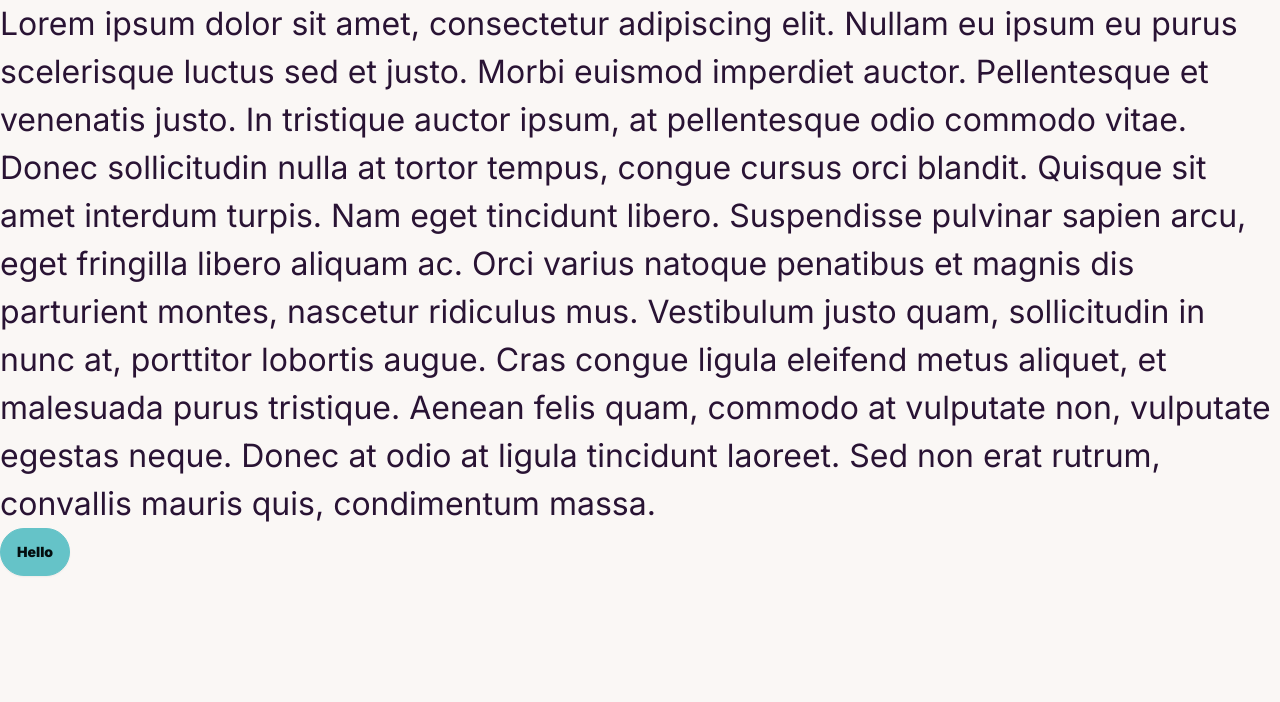
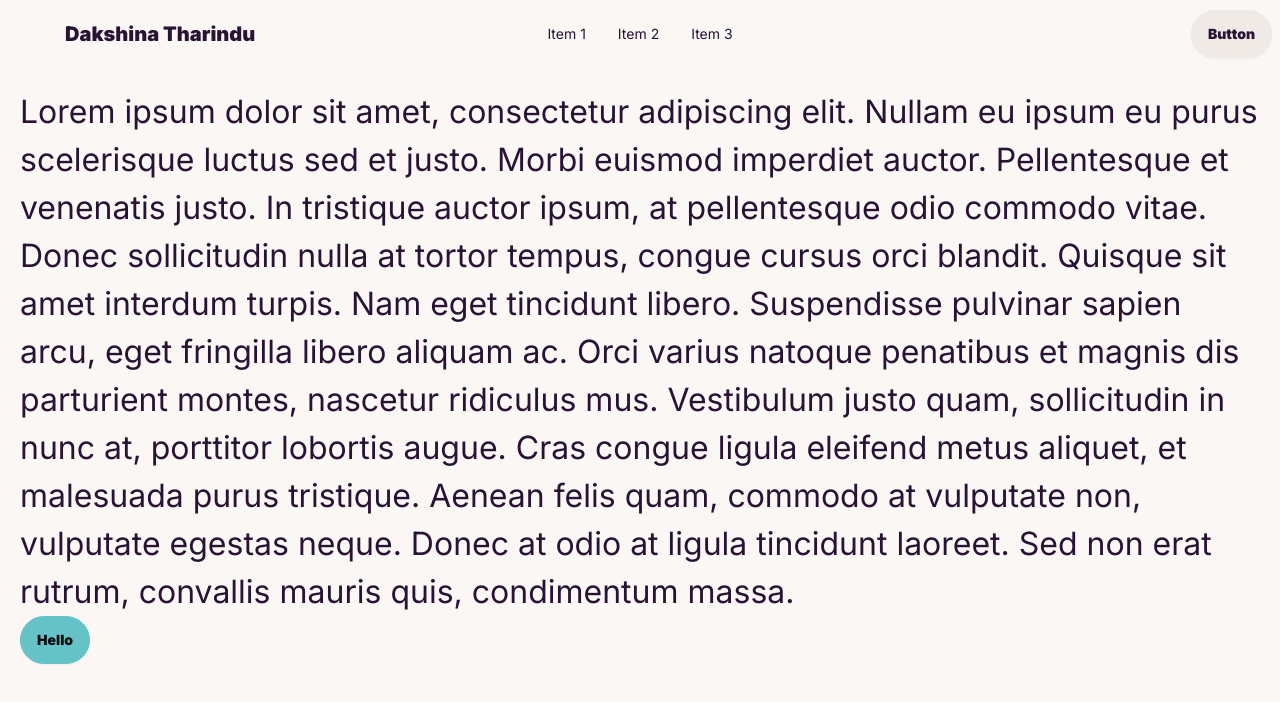
Before and after one commit to dakshinatharindu/dakshina.me, a Next.js app: page / in a window 1280 px wide. Shown: the top 702 px of the page. Built offline with nearby package versions, Linux system fonts and the light colour scheme.

Commit message:
add navbar

```diff
--- /dev/null
+++ b/app/NavBar.tsx
@@ -0,0 +1,30 @@
+import Link from "next/link";
+import React from "react";
+
+const NavBar = () => {
+  return (
+    <div className="navbar bg-base-100">
+      <div className="navbar-start">
+        <a className="btn btn-ghost text-xl ml-10">Dakshina Tharindu</a>
+      </div>
+      <div className="navbar-center lg:flex">
+        <ul className="menu menu-horizontal px-1">
+          <li>
+            <a>Item 1</a>
+          </li>
+          <li>
+            <a>Item 2</a>
+          </li>
+          <li>
+            <a>Item 3</a>
+          </li>
+        </ul>
+      </div>
+      <div className="navbar-end">
+        <a className="btn">Button</a>
+      </div>
+    </div>
+  );
+};
+
+export default NavBar;
--- a/app/layout.tsx
+++ b/app/layout.tsx
@@ -1,8 +1,8 @@
 import type { Metadata } from "next";
-import localFont from "next/font/local";
 import { Inter } from "next/font/google";
 import "./globals.css";
 import Script from "next/script";
+import NavBar from "./NavBar";
 
 function setInitialTheme() {
   const prefersDarkMode = window.matchMedia(
@@ -15,17 +15,6 @@ function setInitialTheme() {
 const script = `
   (${setInitialTheme.toString()})();
 `;
-
-const geistSans = localFont({
-  src: "./fonts/GeistVF.woff",
-  variable: "--font-geist-sans",
-  weight: "100 900",
-});
-const geistMono = localFont({
-  src: "./fonts/GeistMonoVF.woff",
-  variable: "--font-geist-mono",
-  weight: "100 900",
-});
 
 const inter = Inter({ subsets: ["latin"], weight: ["400", "900"] });
 
@@ -41,8 +30,11 @@ export default function RootLayout({
 }>) {
   return (
     <html lang="en">
-      <Script dangerouslySetInnerHTML={{__html: script}}/>
-      <body className={inter.className}>{children}</body>
+      <Script dangerouslySetInnerHTML={{ __html: script }} />
+      <body className={inter.className}>
+        <NavBar />
+        <main className="p-5">{children}</main>
+      </body>
     </html>
   );
 }
```
Also changed, not shown: app/fonts/GeistMonoVF.woff (deleted), app/fonts/GeistVF.woff (deleted).
